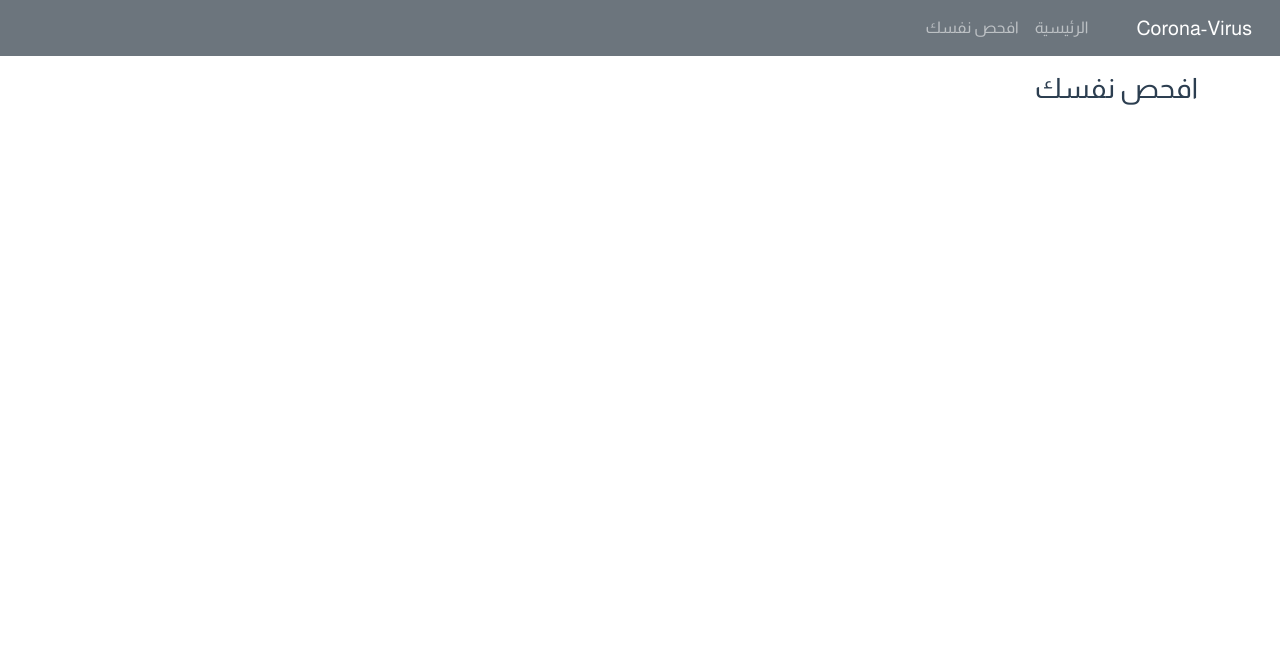
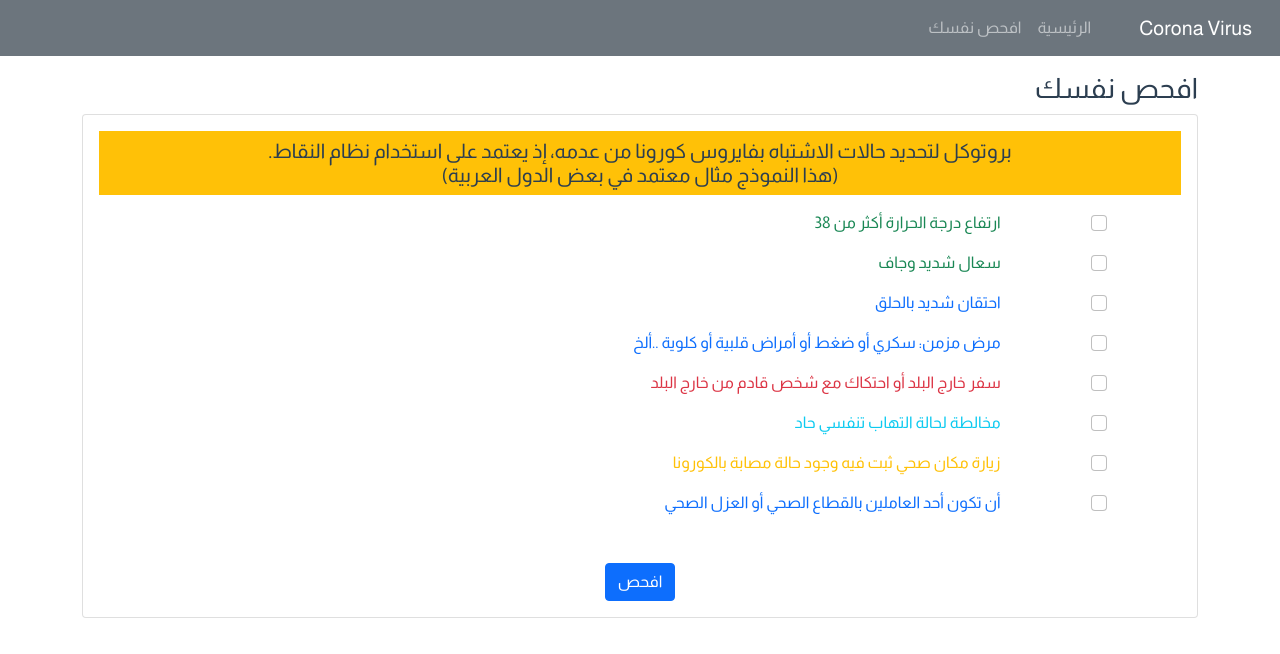
Before and after one commit to sohepalslamat/corona-virus, a Vue app: page /check-self in a window 1280 px wide. Shown: the top 654 px of the page. Built offline with nearby package versions, Linux system fonts and the light colour scheme.

Commit message:
add checkself page

```diff
--- a/src/components/CheckSelf.vue
+++ b/src/components/CheckSelf.vue
@@ -1,11 +1,84 @@
 <template>
   <div class="container mt-3">
       <h3>افحص نفسك</h3>
+      <div class="card">
+        <div class="card-body">
+          <h5 class="card-title bg-warning p-2 text-center">
+            بروتوكل لتحديد حالات الاشتباه بفايروس كورونا من عدمه، إذ يعتمد على استخدام نظام النقاط.
+              <span class="d-block">(هذا النموذج مثال معتمد في بعض الدول العربية)</span>
+          </h5>
+          <div v-for="(item,i) in data" :key="i" :class="`form-check row my-3 text-${item.color}`">
+            <label class="form-check-label col-10 float-start" :for="String(i)">
+              {{item.label}}
+            </label>
+            <div class="col-1">
+              <input class="form-check-input" type="checkbox" v-model="item.status" :id="String(i)">
+            </div>
+          </div>
+        </div>
+        <div class="text-center my-3">
+          <button @click="check" type="button" class="btn btn-primary" data-bs-toggle="modal" data-bs-target="#exampleModal">
+            افحص
+          </button>
+        </div>
+      </div>
+      <!-- Modal -->
+      <div class="modal fade" id="exampleModal" tabindex="-1" aria-labelledby="exampleModalLabel" aria-hidden="true">
+        <div class="modal-dialog modal-dialog-centered">
+          <div class="modal-content">
+            <div class="modal-header">
+              <h5 class="modal-title" id="exampleModalLabel">النتيجة</h5>
+            </div>
+            <div class="modal-body">
+              {{resultToStr(result)}}
+            </div>
+            <div class="modal-footer">
+              <button @click="reset" type="button" class="btn btn-primary" data-bs-dismiss="modal">فحص جديد</button>
+              <button @click="reset" type="button" class="btn btn-secondary" data-bs-dismiss="modal">اغلاق</button>
+            </div>
+          </div>
+        </div>
+      </div>
   </div>
 </template>
 
 <script>
 export default {
+  data(){
+    return{
+      result: 0,
+      data: [
+        { label: 'ارتفاع درجة الحرارة أكثر من 38', status: false, points: 2, color: 'success' },
+        { label: 'سعال شديد وجاف', status: false, points: 2, color: 'success' },
+        { label: 'احتقان شديد بالحلق', status: false, points: 1, color: 'primary' },
+        { label: 'مرض مزمن: سكري أو ضغط أو أمراض قلبية أو كلوية ..ألخ', status: false, points: 1, color: 'primary' },
+        { label: 'سفر خارج البلد أو احتكاك مع شخص قادم من خارج البلد', status: false, points: 5, color: 'danger' },
+        { label: 'مخالطة لحالة التهاب تنفسي حاد', status: false, points: 4, color: 'info' },
+        { label: 'زيارة مكان صحي ثبت فيه وجود حالة مصابة بالكورونا', status: false, points: 3, color: 'warning' },
+        { label: 'أن تكون أحد العاملين بالقطاع الصحي أو العزل الصحي', status: false, points: 1, color: 'primary' }
+      ]
+    }
+  },
+  methods:{
+    check() {
+      for( const item of this.data) {
+        if(item.status){
+          this.result = this.result + item.points
+        }
+      }
+    },
+    resultToStr (val) {
+      if (val <= 4) { return 'التزم بالبيت (عزل ذاتي) تجنباً لاصابتك بالعدوى  ' }
+      else if (val === 5) { return 'استشر طبيب هاتفياً واشرح له عنما تعاني منه, واستمع لارشادات الطبيب.' }
+      else if (val >= 6) { return 'راجع المشفى لطلب الاستشارة من أجل اجراء الفحص السريري مع الانتباه لعدم مخالطة من حولك' }
+    },
+    reset(){
+      this.result = 0
+      for( const i of this.data){
+        i.status = false
+      }
+    }
+  }
 
 }
 </script>
--- a/src/components/NavBar.vue
+++ b/src/components/NavBar.vue
@@ -1,7 +1,7 @@
 <template>
   <nav class="navbar navbar-expand-lg navbar-dark bg-secondary">
     <div class="container-fluid">
-      <router-link class="navbar-brand" to="/">Corona-Virus</router-link>
+      <router-link class="navbar-brand" to="/">Corona Virus</router-link>
       <button class="navbar-toggler" type="button" data-bs-toggle="collapse" data-bs-target="#navbarNav" aria-controls="navbarNav" aria-expanded="false" aria-label="Toggle navigation">
         <span class="navbar-toggler-icon"></span>
       </button>
```
